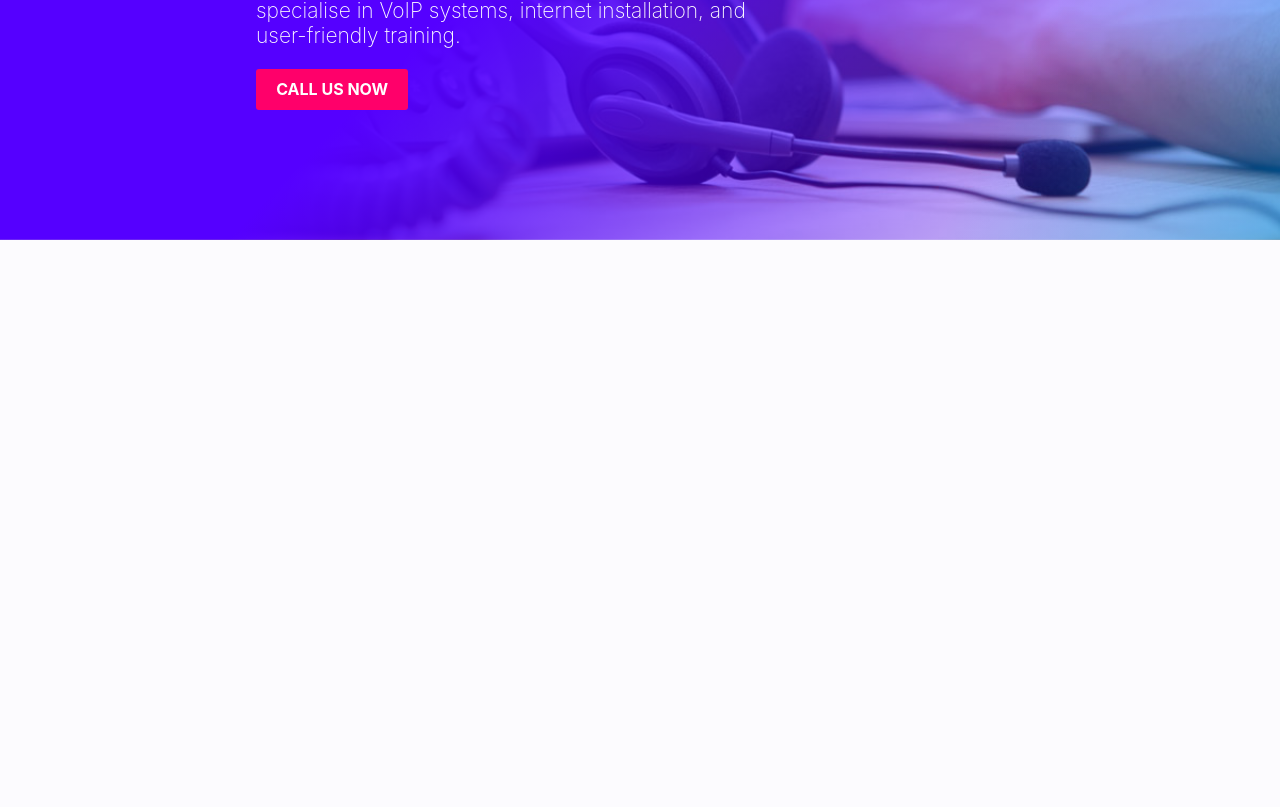
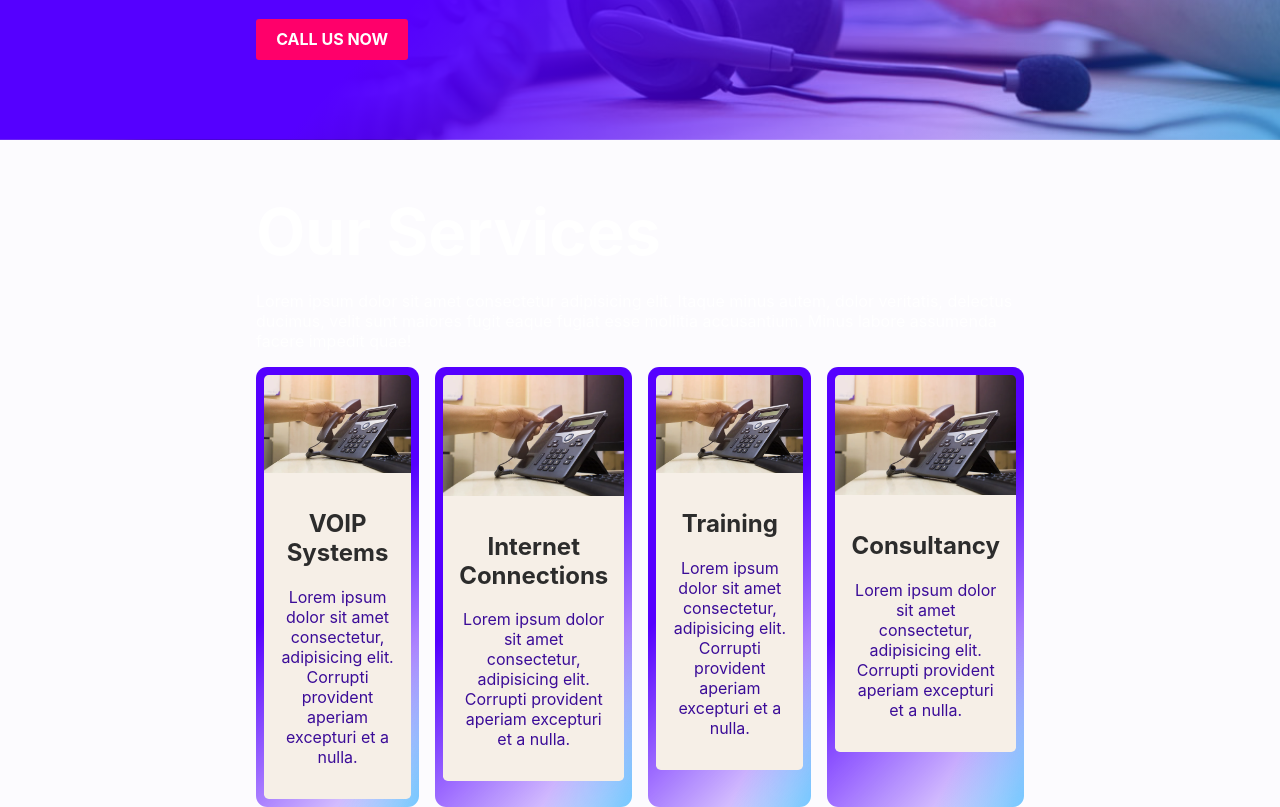
Before and after one commit to jakeluckie/netcraft, a React (Vite) app: page / in a window 1280 px wide. Shown: the part 347-1154 px from the top of the page. Before the commit the page ends 800 px from the top, so only its background shows below. Built offline with nearby package versions, Linux system fonts and the light colour scheme.

Commit message:
started solutions cards

```diff
--- a/src/App.css
+++ b/src/App.css
@@ -5,8 +5,9 @@
 .content-padding {
   display: flex;
   flex-flow: row;
-  padding: 130px 20%;
+  padding: 0 20%;
 }
+
 .hero-h1 {
   display: inline;
   font-size: var(--font-size-3xl);
@@ -14,6 +15,7 @@
   color: white;
   border-bottom: 5px solid yellow;
 }
+
 .hero-text {
   font-size: var(--font-size-xl);
   color: white;
--- /dev/null
+++ b/src/components/cards/solutions/solutions-card.component.tsx
@@ -0,0 +1,20 @@
+import "../../cards/solutions/solutions-card.styles.scss";
+
+const SolutionsCard = ({solutions} : {solutions: any}) => {
+  return (
+    <>
+      <div className="solutions-card">
+        <img className="solutions-card-img" src={solutions.img} />
+        <div className="solutions-card-content">
+          <h2 className="solutions-card-title">{solutions.title}</h2>
+          <p className="solutions-card-text">
+            Lorem ipsum dolor sit amet consectetur, adipisicing elit. Corrupti
+            provident aperiam excepturi et a nulla.
+          </p>
+        </div>
+      </div>
+    </>
+  );
+};
+
+export default SolutionsCard;
--- /dev/null
+++ b/src/components/cards/solutions/solutions-card.styles.scss
@@ -0,0 +1,32 @@
+.solutions-card {
+  display: flex;
+  flex-direction: column;
+  border-radius: 0.7rem;
+  background-image:linear-gradient(
+    296deg,
+    rgba(0, 157, 255, 0.54),
+    rgba(255, 255, 255, 0) 22%
+  ),
+  linear-gradient(134deg, rgb(85, 0, 255) 43%, rgba(255, 255, 255, 0));
+  aspect-ratio: 2/2.7;
+  padding: 0.5rem;
+  .solutions-card-img {
+    // height: 40%;
+    max-width: 100%;
+    border-top-left-radius: 0.3rem;
+    border-top-right-radius: 0.3rem;
+  }
+  .solutions-card-content {
+    padding: 1rem;
+    text-align: center;
+    background-color: rgb(246, 239, 231);
+    border-bottom-left-radius: 0.3rem;
+    border-bottom-right-radius: 0.3rem;
+    .solutions-card-title {
+      color: rgb(44, 44, 44);
+    }
+    .solutions-card-text {
+      color: rgb(59, 12, 152);
+    }
+  }
+}
--- /dev/null
+++ b/src/components/sections/solutions/solutions-section.component.tsx
@@ -0,0 +1,55 @@
+import SolutionsCard from "../../cards/solutions/solutions-card.component";
+import "../../sections/solutions/solutions-section.styles.scss";
+
+const solutionsCardInfo: { img: string; title: string; description: string }[] = [
+  {
+    img: "/solutions-images/netcraft-voip-phone-sm.webp",
+    title: "VOIP Systems",
+    description:
+      "Lorem ipsum dolor sit amet consectetur, adipisicing elit. Corrupti provident aperiam excepturi et a nulla."
+  },
+  {
+    img: "/solutions-images/netcraft-voip-phone-sm.webp",
+    title: "Internet Connections",
+    description:
+      "Lorem ipsum dolor sit amet consectetur, adipisicing elit. Corrupti provident aperiam excepturi et a nulla."
+  },
+  {
+    img: "/solutions-images/netcraft-voip-phone-sm.webp",
+    title: "Training",
+    description:
+      "Lorem ipsum dolor sit amet consectetur, adipisicing elit. Corrupti provident aperiam excepturi et a nulla."
+  },
+  {
+    img: "/solutions-images/netcraft-voip-phone-sm.webp",
+    title: "Consultancy",
+    description:
+      "Lorem ipsum dolor sit amet consectetur, adipisicing elit. Corrupti provident aperiam excepturi et a nulla."
+  }
+];
+
+const SolutionsSection = () => {
+  return (
+    <section className="solutions-container">
+      <div className="content-padding">
+        <div className="solutions-section-intro">
+          <h1>Our Services</h1>
+          <p>
+            Lorem ipsum dolor sit amet consectetur adipisicing elit. Itaque
+            minus autem, dolor veritatis, delectus ducimus, velit sunt maiores
+            fugit eaque fugiat esse mollitia accusantium. Minus labore assumenda
+            facere impedit quae!
+          </p>
+        </div>
+      </div>
+      <div className="solution-cards-container content-padding">
+        <SolutionsCard solutions={solutionsCardInfo[0]}/>
+        <SolutionsCard solutions={solutionsCardInfo[1]}/>
+        <SolutionsCard solutions={solutionsCardInfo[2]}/>
+        <SolutionsCard solutions={solutionsCardInfo[3]}/>
+      </div>
+    </section>
+  );
+};
+
+export default SolutionsSection;
--- /dev/null
+++ b/src/components/sections/solutions/solutions-section.styles.scss
@@ -0,0 +1,5 @@
+.solution-cards-container {
+  display: flex;
+  flex-flow: row;
+  column-gap: 1rem;
+}
--- a/src/routes/home/home.component.tsx
+++ b/src/routes/home/home.component.tsx
@@ -1,4 +1,5 @@
 import Navigation from "../../components/navigation/navigation.component";
+import SolutionsSection from "../../components/sections/solutions/solutions-section.component";
 import "./home.styles.scss";
 
 const Home = () => {
@@ -7,7 +8,7 @@ const Home = () => {
     <>
       <section className="home-container">
         <Navigation />
-        <div className="content-padding">
+        <div className="home-hero content-padding">
           <div className="hero-container">
             <h1 className="hero-h1">VOIP Phone Systems</h1>
             <p className="hero-text">
@@ -20,6 +21,7 @@ const Home = () => {
           <div></div>
         </div>
       </section>
+      <SolutionsSection />
     </>
   );
 };
--- a/src/routes/home/home.styles.scss
+++ b/src/routes/home/home.styles.scss
@@ -8,6 +8,11 @@
     url(../../assets/Business-VoIP-Phone-Service.jpg);
   background-position: left 35% bottom 15%;
   background-size: cover;
+
+  .home-hero {
+    padding-top: 5rem;
+    padding-bottom: 5rem;
+  }
 }
 
 .hero-container {
```
Also changed, not shown: index.html (line endings or trailing spaces), public/solutions-images/netcraft-voip-phone-sm.webp (renamed from src/assets/hero-images/netcraft-voip-phone-sm.webp).
